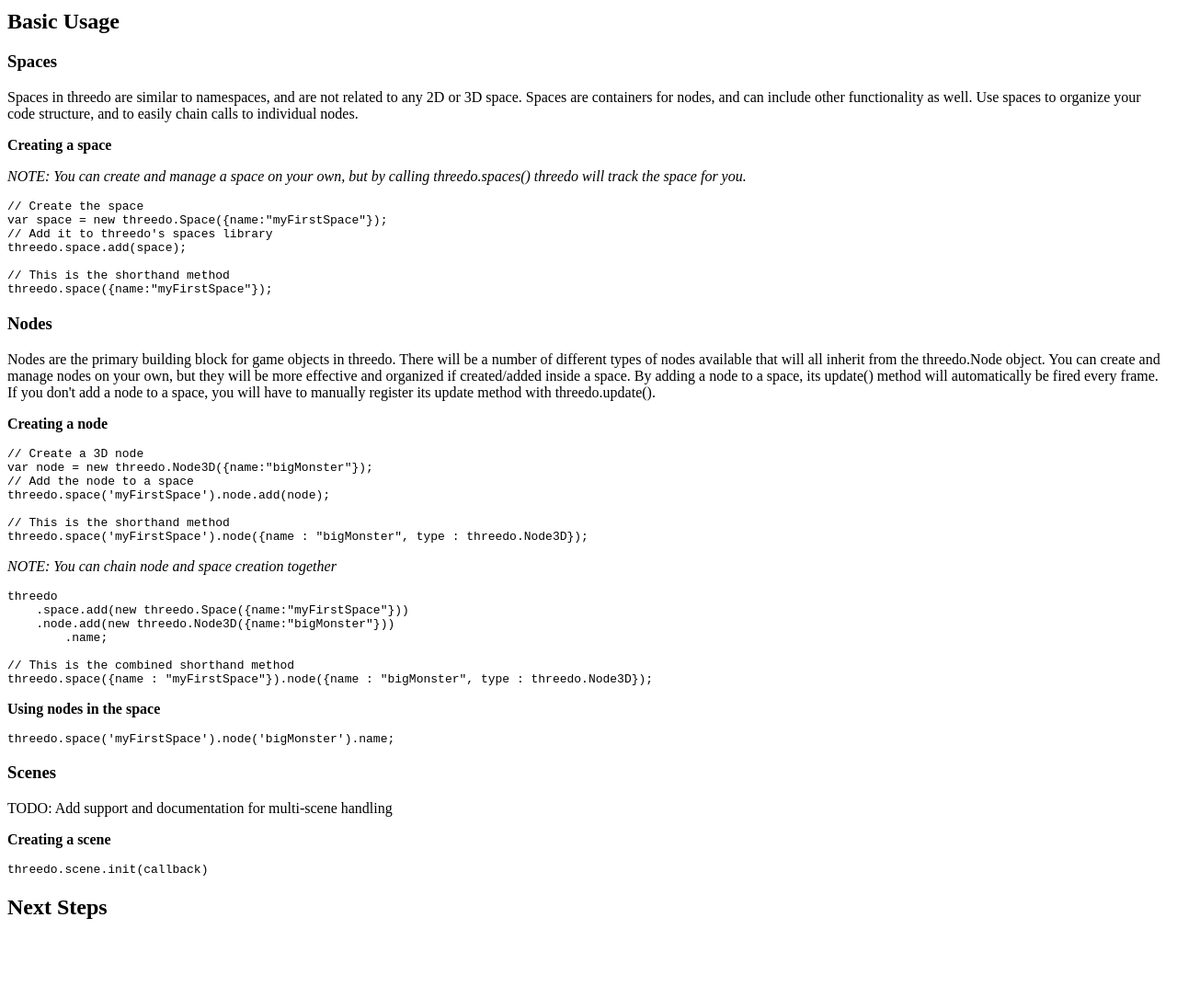
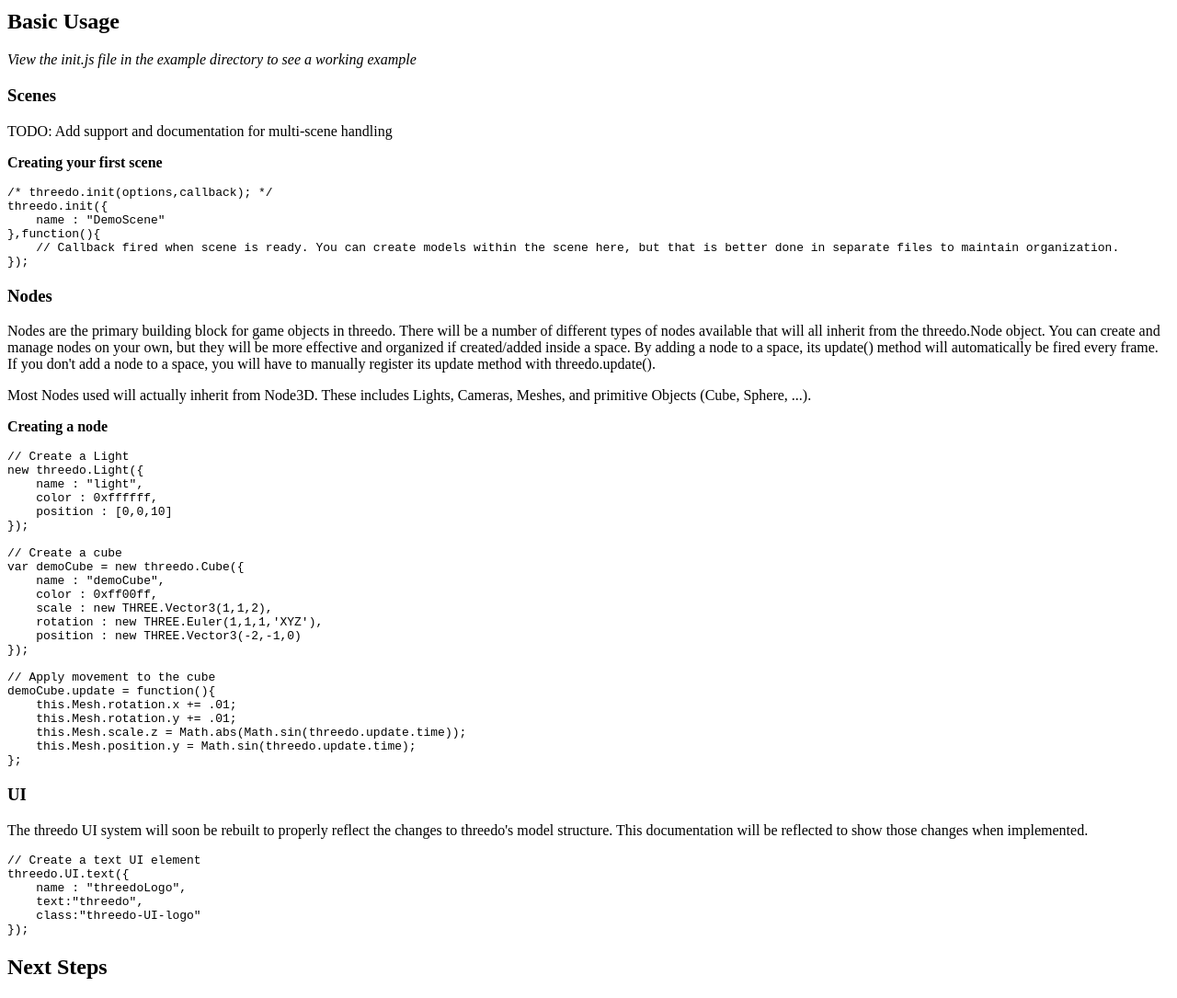
Before and after one commit to ajveach/threedo, a plain HTML site: page README.html in a window 1280 px wide. Shown: the part 240-1325 px from the top of the page at 92% size. Before the commit the page ends 1260 px from the top, so only its background shows below. Drawn offline with Linux system fonts and the light colour scheme.

Commit message:
Updated the readme

```diff
--- a/README.html
+++ b/README.html
@@ -13,41 +13,51 @@ README.md
 <p>You can follow the development of threedo at <a href="http://threedo.seventy5times.com">http://threedo.seventy5times.com</a>.</p>
 <h2 id="installation">Installation</h2>
 <h2 id="basic-usage">Basic Usage</h2>
-<h3 id="spaces">Spaces</h3>
-<p>Spaces in threedo are similar to namespaces, and are not related to any 2D or 3D space. Spaces are containers for nodes, and can include other functionality as well. Use spaces to organize your code structure, and to easily chain calls to individual nodes.</p>
-<p><strong>Creating a space</strong></p>
-<p><em>NOTE: You can create and manage a space on your own, but by calling threedo.spaces() threedo will track the space for you.</em></p>
-<pre><code>// Create the space
-var space = new threedo.Space({name:&quot;myFirstSpace&quot;});
-// Add it to threedo&#39;s spaces library
-threedo.space.add(space);
-
-// This is the shorthand method
-threedo.space({name:&quot;myFirstSpace&quot;});
+<p><em>View the init.js file in the example directory to see a working example</em></p>
+<h3 id="scenes">Scenes</h3>
+<p>TODO: Add support and documentation for multi-scene handling</p>
+<p><strong>Creating your first scene</strong></p>
+<pre><code>/* threedo.init(options,callback); */
+threedo.init({
+    name : &quot;DemoScene&quot;
+},function(){
+    // Callback fired when scene is ready. You can create models within the scene here, but that is better done in separate files to maintain organization.
+});
 </code></pre><h3 id="nodes">Nodes</h3>
 <p>Nodes are the primary building block for game objects in threedo. There will be a number of different types of nodes available that will all inherit from the threedo.Node object. You can create and manage nodes on your own, but they will be more effective and organized if created/added inside a space. By adding a node to a space, its update() method will automatically be fired every frame. If you don&#39;t add a node to a space, you will have to manually register its update method with threedo.update().</p>
+<p>Most Nodes used will actually inherit from Node3D. These includes Lights, Cameras, Meshes, and primitive Objects (Cube, Sphere, ...).</p>
 <p><strong>Creating a node</strong></p>
-<pre><code>// Create a 3D node
-var node = new threedo.Node3D({name:&quot;bigMonster&quot;});
-// Add the node to a space
-threedo.space(&#39;myFirstSpace&#39;).node.add(node);
+<pre><code>// Create a Light
+new threedo.Light({
+    name : &quot;light&quot;,
+    color : 0xffffff,
+    position : [0,0,10]
+});
 
-// This is the shorthand method
-threedo.space(&#39;myFirstSpace&#39;).node({name : &quot;bigMonster&quot;, type : threedo.Node3D});
-</code></pre><p><em>NOTE: You can chain node and space creation together</em></p>
-<pre><code>threedo
-    .space.add(new threedo.Space({name:&quot;myFirstSpace&quot;}))
-    .node.add(new threedo.Node3D({name:&quot;bigMonster&quot;}))
-        .name;
+// Create a cube
+var demoCube = new threedo.Cube({
+    name : &quot;demoCube&quot;,
+    color : 0xff00ff,
+    scale : new THREE.Vector3(1,1,2),
+    rotation : new THREE.Euler(1,1,1,&#39;XYZ&#39;),
+    position : new THREE.Vector3(-2,-1,0)
+});
 
-// This is the combined shorthand method
-threedo.space({name : &quot;myFirstSpace&quot;}).node({name : &quot;bigMonster&quot;, type : threedo.Node3D});
-</code></pre><p><strong>Using nodes in the space</strong></p>
-<pre><code>threedo.space(&#39;myFirstSpace&#39;).node(&#39;bigMonster&#39;).name;
-</code></pre><h3 id="scenes">Scenes</h3>
-<p>TODO: Add support and documentation for multi-scene handling</p>
-<p><strong>Creating a scene</strong></p>
-<pre><code>threedo.scene.init(callback)
+// Apply movement to the cube
+demoCube.update = function(){
+    this.Mesh.rotation.x += .01;
+    this.Mesh.rotation.y += .01;
+    this.Mesh.scale.z = Math.abs(Math.sin(threedo.update.time));
+    this.Mesh.position.y = Math.sin(threedo.update.time);
+};
+</code></pre><h3 id="ui">UI</h3>
+<p>The threedo UI system will soon be rebuilt to properly reflect the changes to threedo&#39;s model structure. This documentation will be reflected to show those changes when implemented.</p>
+<pre><code>// Create a text UI element
+threedo.UI.text({
+    name : &quot;threedoLogo&quot;,
+    text:&quot;threedo&quot;,
+    class:&quot;threedo-UI-logo&quot;
+});
 </code></pre><h2 id="next-steps">Next Steps</h2>
 
 </body>
```
Also changed, not shown: README.md.
